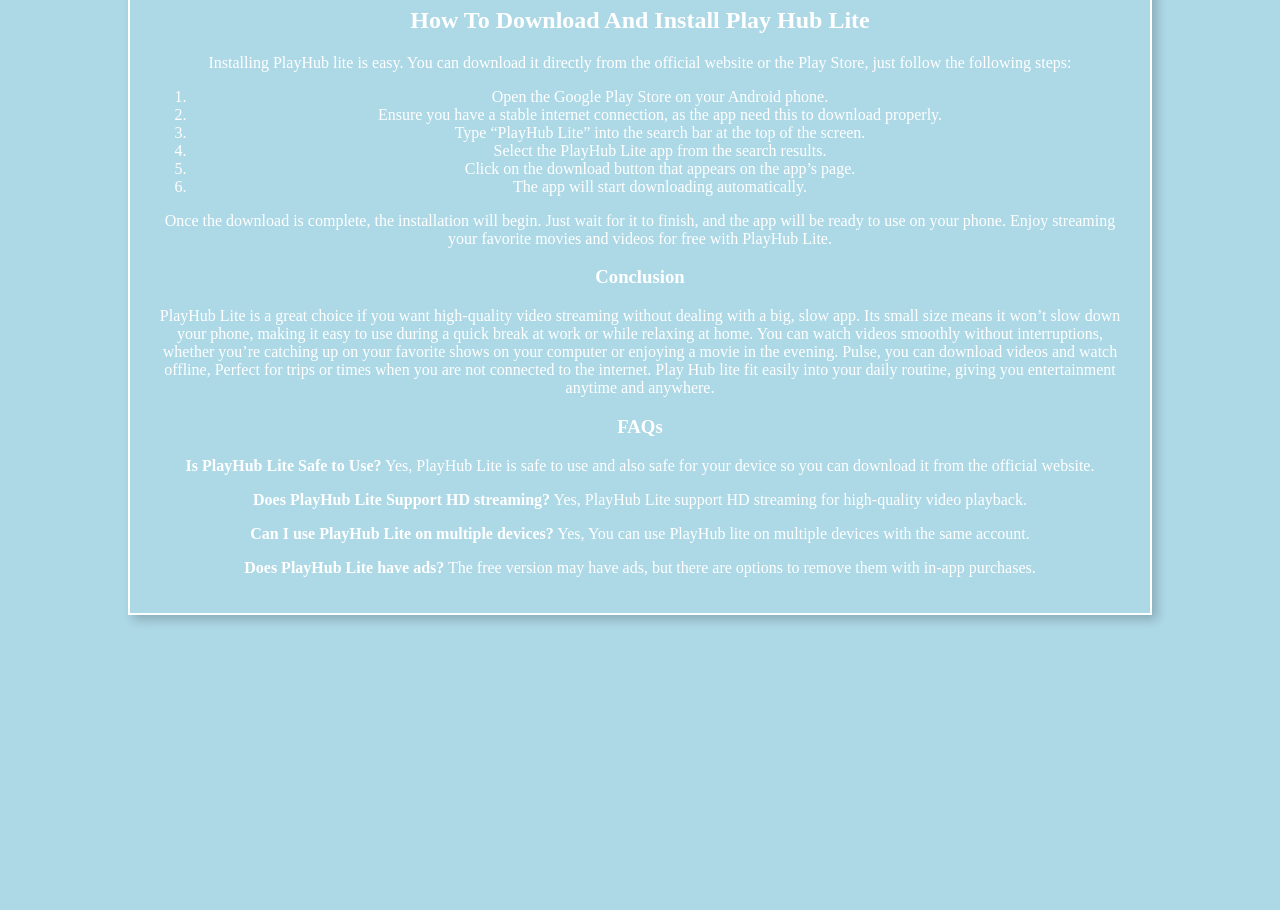
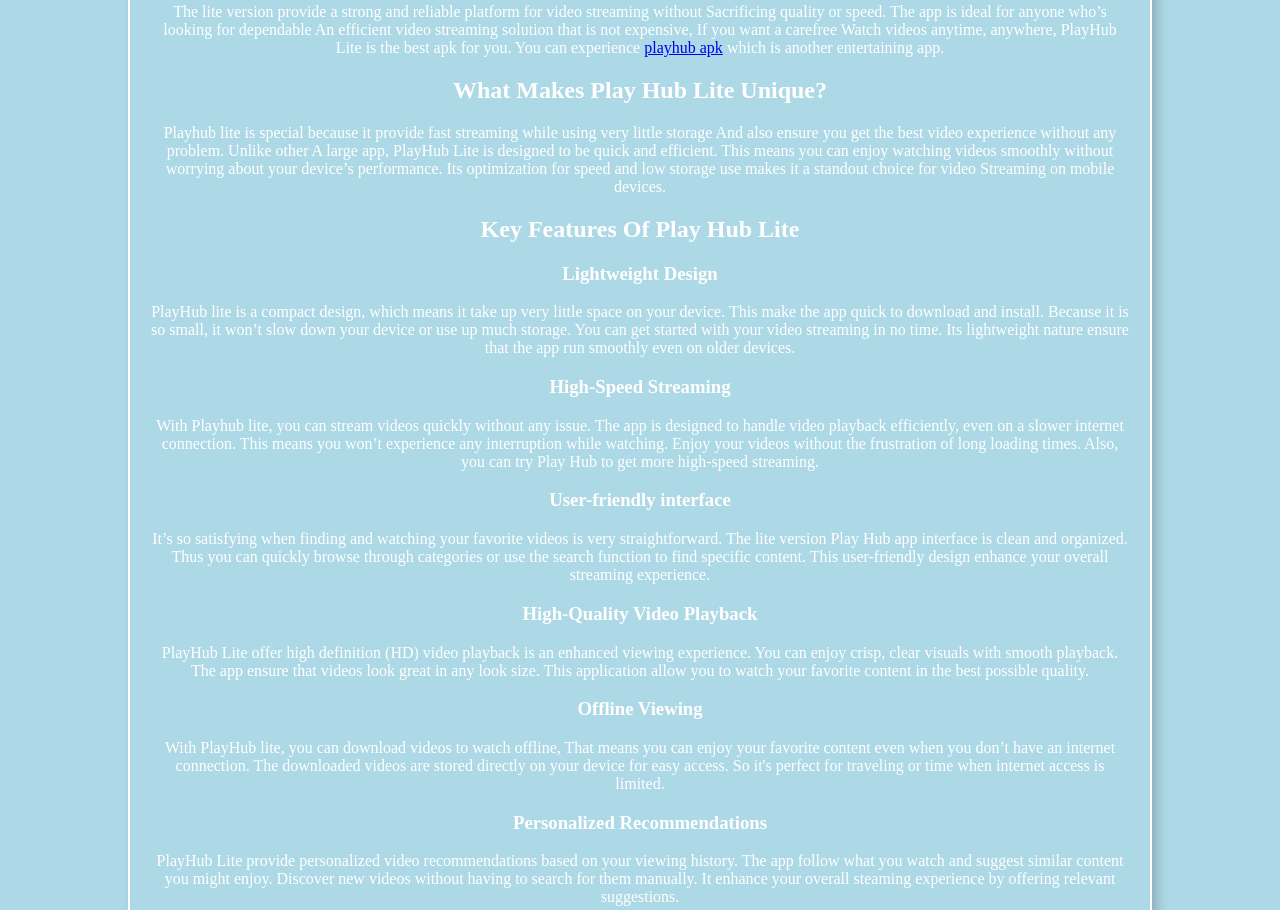
Before and after one commit to Davidlora4535/playhublite, a plain HTML site: page index.html in a window 1280 px wide. Shown: the part 234-1144 px from the top of the page. Before the commit the page ends 877 px from the top, so only its background shows below. Drawn offline with Linux system fonts and the light colour scheme.

Commit message:
Add files via upload

```diff
--- a/index.html
+++ b/index.html
@@ -4,7 +4,7 @@
     <meta charset="UTF-8">
     <meta name="viewport" content="width=device-width, initial-scale=1.0">
     <meta name="description" content="Enjoy a high-speed streaming experience with Play Hub Lite and discover unlimited videos, music, and films without any cost.">
-   <meta name="google-site-verification" content="j2gTo9Q3Py9hWeJmxxCwDGpFtl5mHVkjUnPcJBhPSsM" />
+
     <title>Play Hub Lite: Your Ultimate Guide To The Best Video Streaming Experience</title>
     <style>
         body {
@@ -31,7 +31,29 @@
         <h1>Play Hub Lite: Your Ultimate Guide To The Best Video Streaming Experience</h1>
         <p>PlayHub Lite is a lightweight and user-friendly application designed for streaming Videos consistently on your mobile devices. It offers a unique video experience without Slowing down the phone. In today’s fast-paced world, having access to entertainment On the go is essential, and Play Hub Lite fullfill the need perfectly.</p>
 
+        <p>The lite version provide a strong and reliable platform for video streaming without Sacrificing quality or speed. The app is ideal for anyone who’s looking for dependable An efficient video streaming solution that is not expensive, If you want a carefree Watch videos anytime, anywhere, PlayHub Lite is the best apk for you. You can experience <a href="https://playhubapk.com/">playhub apk</a> which is another entertaining app.</p>
 
+        <h2>What Makes Play Hub Lite Unique?</h2>
+        <p>Playhub lite is special because it provide fast streaming while using very little storage And also ensure you get the best video experience without any problem. Unlike other A large app, PlayHub Lite is designed to be quick and efficient. This means you can enjoy watching videos smoothly without worrying about your device’s performance. Its optimization for speed and low storage use makes it a standout choice for video Streaming on mobile devices.</p>
+
+        <h2>Key Features Of Play Hub Lite</h2>
+        <h3>Lightweight Design</h3>
+        <p>PlayHub lite is a compact design, which means it take up very little space on your device. This make the app quick to download and install. Because it is so small, it won’t slow down your device or use up much storage. You can get started with your video streaming in no time. Its lightweight nature ensure that the app run smoothly even on older devices.</p>
+
+        <h3>High-Speed Streaming</h3>
+        <p>With Playhub lite, you can stream videos quickly without any issue. The app is designed to handle video playback efficiently, even on a slower internet connection. This means you won’t experience any interruption while watching. Enjoy your videos without the frustration of long loading times. Also, you can try Play Hub to get more high-speed streaming.</p>
+
+        <h3>User-friendly interface</h3>
+        <p>It’s so satisfying when finding and watching your favorite videos is very straightforward. The lite version Play Hub app interface is clean and organized. Thus you can quickly browse through categories or use the search function to find specific content. This user-friendly design enhance your overall streaming experience.</p>
+
+        <h3>High-Quality Video Playback</h3>
+        <p>PlayHub Lite offer high definition (HD) video playback is an enhanced viewing experience. You can enjoy crisp, clear visuals with smooth playback. The app ensure that videos look great in any look size. This application allow you to watch your favorite content in the best possible quality.</p>
+
+        <h3>Offline Viewing</h3>
+        <p>With PlayHub lite, you can download videos to watch offline, That means you can enjoy your favorite content even when you don’t have an internet connection. The downloaded videos are stored directly on your device for easy access. So it's perfect for traveling or time when internet access is limited.</p>
+
+        <h3>Personalized Recommendations</h3>
+        <p>PlayHub Lite provide personalized video recommendations based on your viewing history. The app follow what you watch and suggest similar content you might enjoy. Discover new videos without having to search for them manually. It enhance your overall steaming experience by offering relevant suggestions.</p>
 
         <h2>How To Download And Install Play Hub Lite</h2>
         <p>Installing PlayHub lite is easy. You can download it directly from the official website or the Play Store, just follow the following steps:</p>
```
